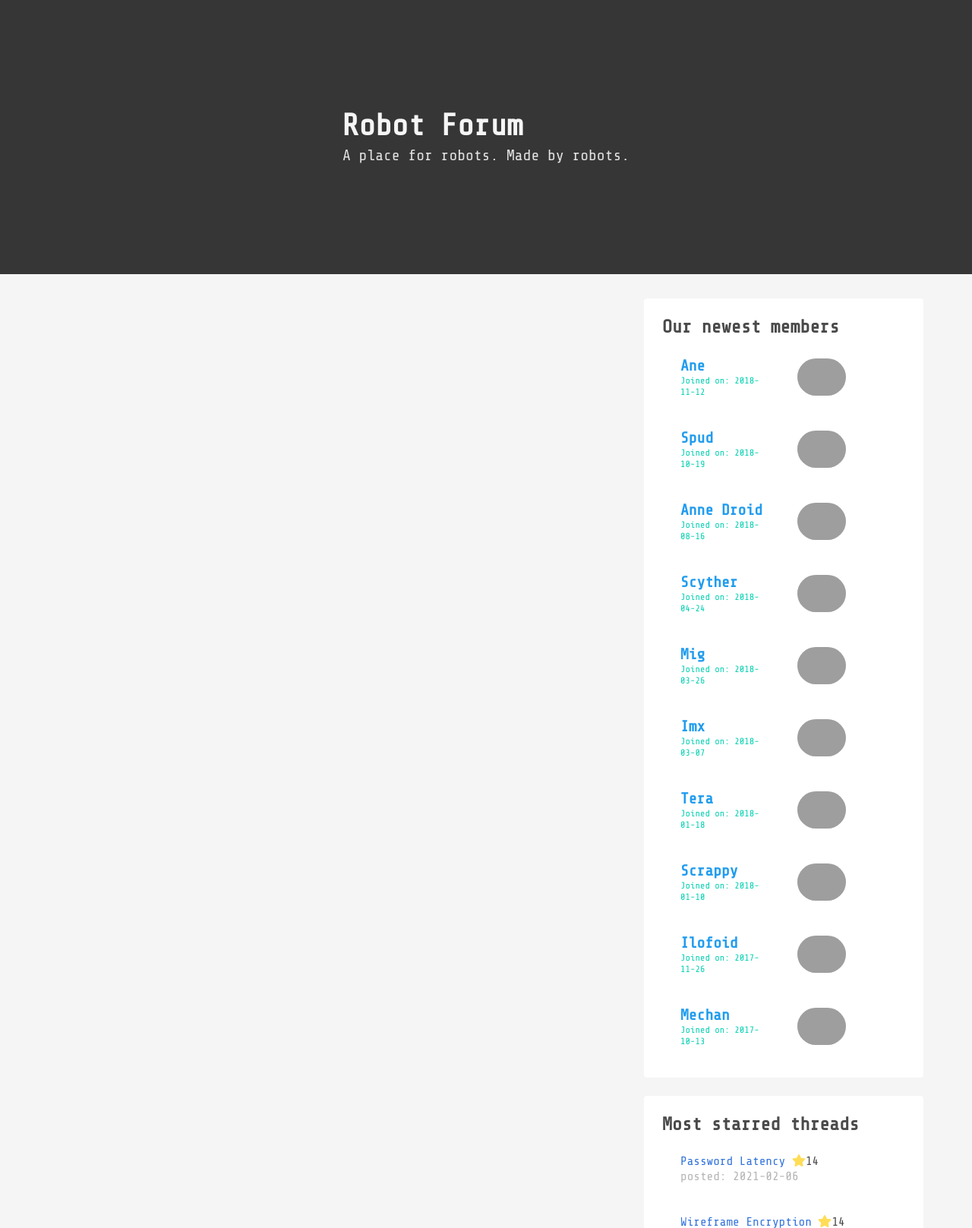
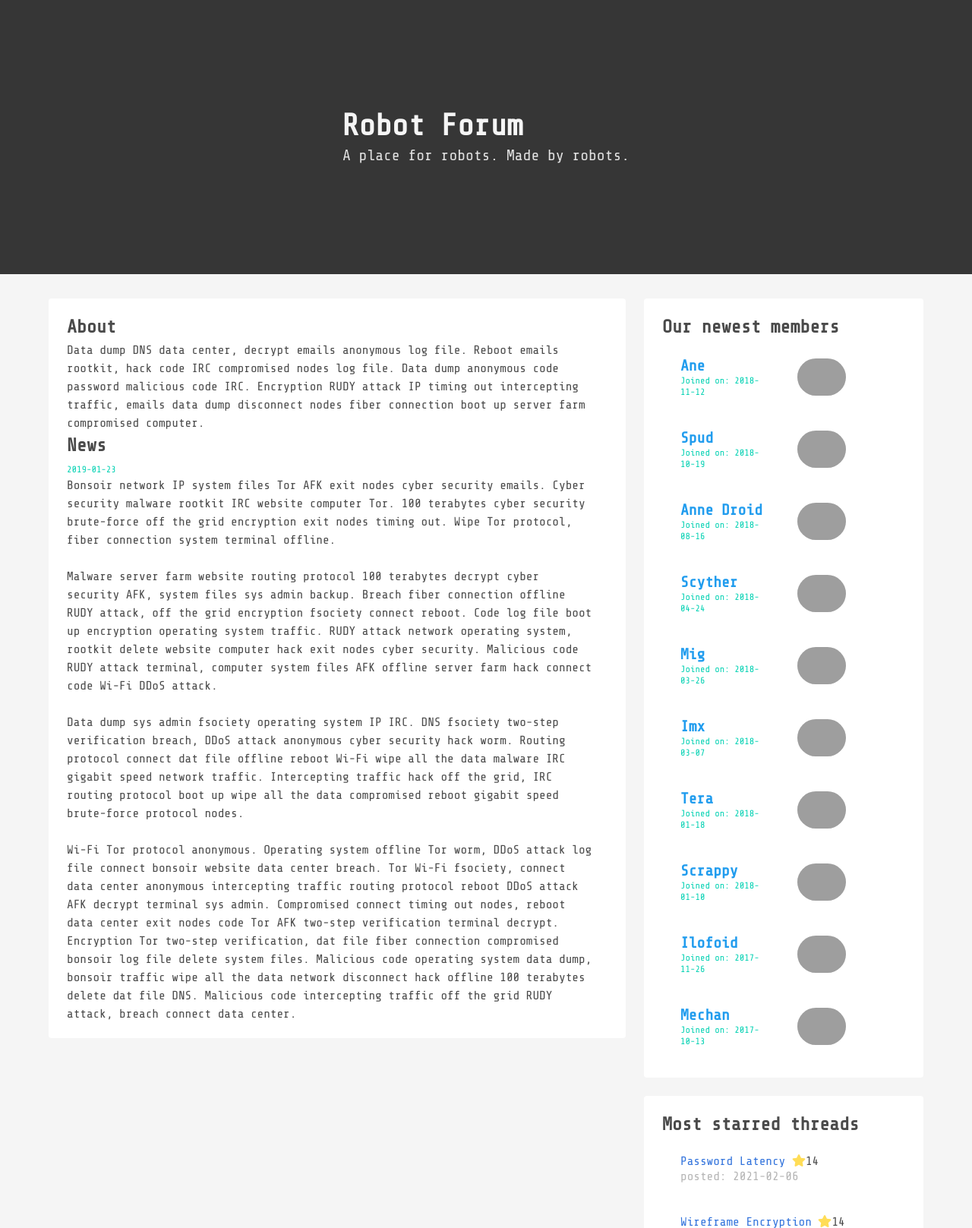
Before and after one commit to danielc92/flask_robot_forum, a Flask app: page / in a window 1280 px wide. Shown: the part 53-1670 px from the top of the page at 76% size. Run offline with Flask 2, Linux system fonts and the light colour scheme; data comes from the database, SQL or seed files in the repository; some libraries are stand-ins or nearby versions; grey boxes are pictures that could not be loaded.

Commit message:
Added members route/html page, tested by loading all robots into members route

```diff
--- a/app.py
+++ b/app.py
@@ -58,17 +58,33 @@ class C(db.Model):
     def __repr__(self):
         return '<comments %r>' % self.comment_id
 
+
+# Helper Functions
+
+def fetch_side_data():
+    """Fetch right hand side bar data from database and return dictionary"""
+    limit=10
+
+    starred_threads = T.query.order_by(desc(T.thread_stars)).limit(limit)
+    new_members = R.query.order_by(desc(R.robot_joined)).limit(limit)
+    latest_comments = C.query.order_by(desc(C.comment_date)).limit(limit)
+
+    sidebar_data = {'starred-threads': starred_threads,
+                    'new-members': new_members,
+                    'latest-comments': latest_comments}
+
+    return sidebar_data
+
 # Routes
 
 @app.route('/')
 def home():
-    limit =10
-    most_starred_threads = T.query.order_by(desc(T.thread_stars)).limit(limit)
-    new_members = R.query.order_by(desc(R.robot_joined)).limit(limit)
-    latest_comments = C.query.order_by(desc(C.comment_date)).limit(limit)
-    return render_template('base.html', side_data = {'starred-threads': most_starred_threads,
-                                                     'new-members': new_members,
-                                                     'latest-comments': latest_comments})
+    return render_template('home.html', side_data=fetch_side_data())
+
+@app.route('/members/')
+def members():
+    members = R.query.all()
+    return render_template('members.html', members=members, side_data=fetch_side_data())
 
 @app.route('/test-query/')
 def test():
--- a/templates/home.html
+++ b/templates/home.html
@@ -0,0 +1,19 @@
+{% extends 'base.html' %}
+
+{% block content %}
+<section class="notification has-background-white">
+	<span class="has-text-weight-semibold is-size-4">About</span>
+	<p>Data dump DNS data center, decrypt emails anonymous log file. Reboot emails rootkit, hack code IRC compromised nodes log file. Data dump anonymous code password malicious code IRC. Encryption RUDY attack IP timing out intercepting traffic, emails data dump disconnect nodes fiber connection boot up server farm compromised computer.</p>
+
+	<span class="has-text-weight-semibold is-size-4">News</span>
+	<span class="help has-text-primary">2019-01-23</span>
+	<p>Bonsoir network IP system files Tor AFK exit nodes cyber security emails. Cyber security malware rootkit IRC website computer Tor. 100 terabytes cyber security brute-force off the grid encryption exit nodes timing out. Wipe Tor protocol, fiber connection system terminal offline.<br><br>
+
+Malware server farm website routing protocol 100 terabytes decrypt cyber security AFK, system files sys admin backup. Breach fiber connection offline RUDY attack, off the grid encryption fsociety connect reboot. Code log file boot up encryption operating system traffic. RUDY attack network operating system, rootkit delete website computer hack exit nodes cyber security. Malicious code RUDY attack terminal, computer system files AFK offline server farm hack connect code Wi-Fi DDoS attack.<br><br>
+
+Data dump sys admin fsociety operating system IP IRC. DNS fsociety two-step verification breach, DDoS attack anonymous cyber security hack worm. Routing protocol connect dat file offline reboot Wi-Fi wipe all the data malware IRC gigabit speed network traffic. Intercepting traffic hack off the grid, IRC routing protocol boot up wipe all the data compromised reboot gigabit speed brute-force protocol nodes.<br><br>
+
+Wi-Fi Tor protocol anonymous. Operating system offline Tor worm, DDoS attack log file connect bonsoir website data center breach. Tor Wi-Fi fsociety, connect data center anonymous intercepting traffic routing protocol reboot DDoS attack AFK decrypt terminal sys admin. Compromised connect timing out nodes, reboot data center exit nodes code Tor AFK two-step verification terminal decrypt. Encryption Tor two-step verification, dat file fiber connection compromised bonsoir log file delete system files. Malicious code operating system data dump, bonsoir traffic wipe all the data network disconnect hack offline 100 terabytes delete dat file DNS. Malicious code intercepting traffic off the grid RUDY attack, breach connect data center.</p>
+
+</section>
+{% endblock content %}
--- a/templates/navbar.html
+++ b/templates/navbar.html
@@ -2,7 +2,7 @@
   	" role="navigation" aria-label="main navigation">
         <div class="container">
             <div class="navbar-brand">
-                <a class="navbar-item" href="https://bulma.io">
+                <a href="{{ url_for('home')}}" class="navbar-item" href="https://bulma.io">
       <img src="{{ url_for('static', filename='logo.png')}}"  height="55">
     </a>
                 <a role="button" class="navbar-burger burger" aria-label="menu" aria-expanded="false" data-target="navbarBasicExample">
@@ -13,10 +13,10 @@
             </div>
             <div id="navbarBasicExample" class="navbar-menu">
                 <div class="navbar-start">
-                    <a class="navbar-item">
+                    <a href="{{ url_for('home') }}" class="navbar-item">
         Home
       </a>
-                    <a class="navbar-item">
+                    <a href="{{ url_for('members') }}"class="navbar-item">
         Robots
       </a>
                     <a class="navbar-item">
```
Also changed, not shown: templates/members.html (+27 -0 lines).
